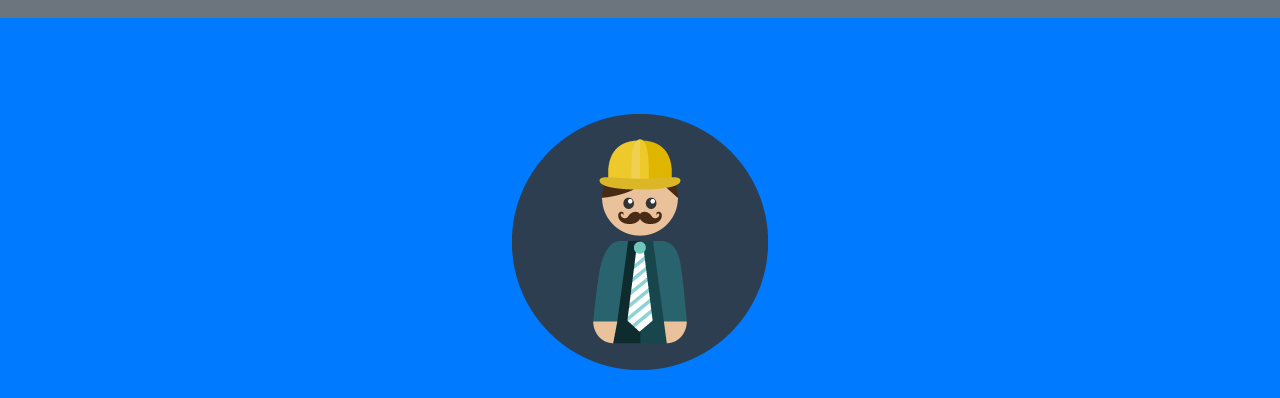
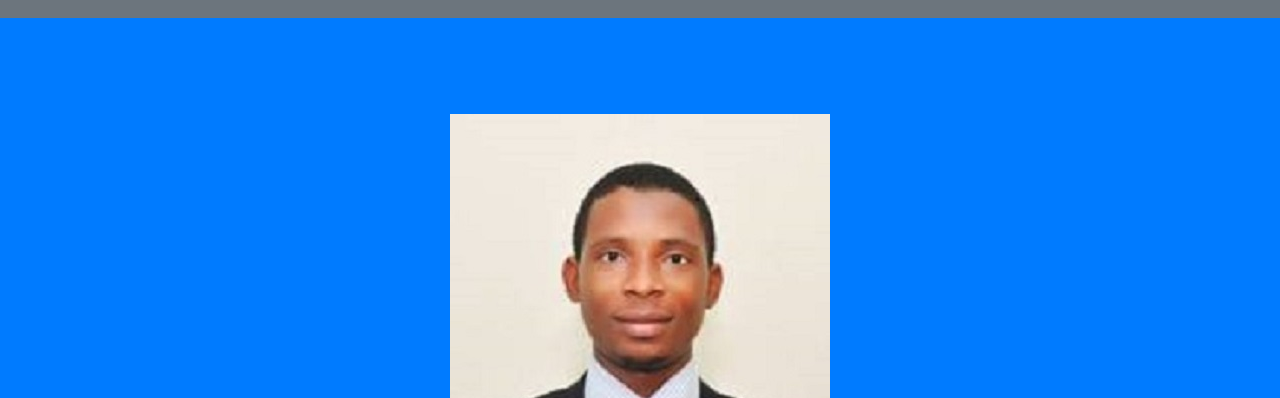
Before and after one commit to kodeGenius/MyPortfolio, a website with bundled scripts: page index.html in a window 1280 px wide. Shown: the part 88-486 px from the top of the page. Built offline with nearby package versions, Linux system fonts and the light colour scheme.

Commit message:
img mody

```diff
--- a/index.html
+++ b/index.html
@@ -58,7 +58,7 @@
   <!-- Header -->
   <header class="masthead bg-primary text-white text-center">
     <div class="container">
-      <img class="img-fluid mb-5 d-block mx-auto" src="img/profile.png" alt="">
+      <img class="img-fluid mb-5 d-block mx-auto" src="img/profile.jpg" alt="">
       <h1 class="text-uppercase mb-0">I'm Saheed O.</h1>
       <hr class="star-light">
       <h2 class="font-weight-light mb-0">Senior ReactJS Developer</h2>
```
Also changed, not shown: img/profile1.png (renamed from img/profile.png).
